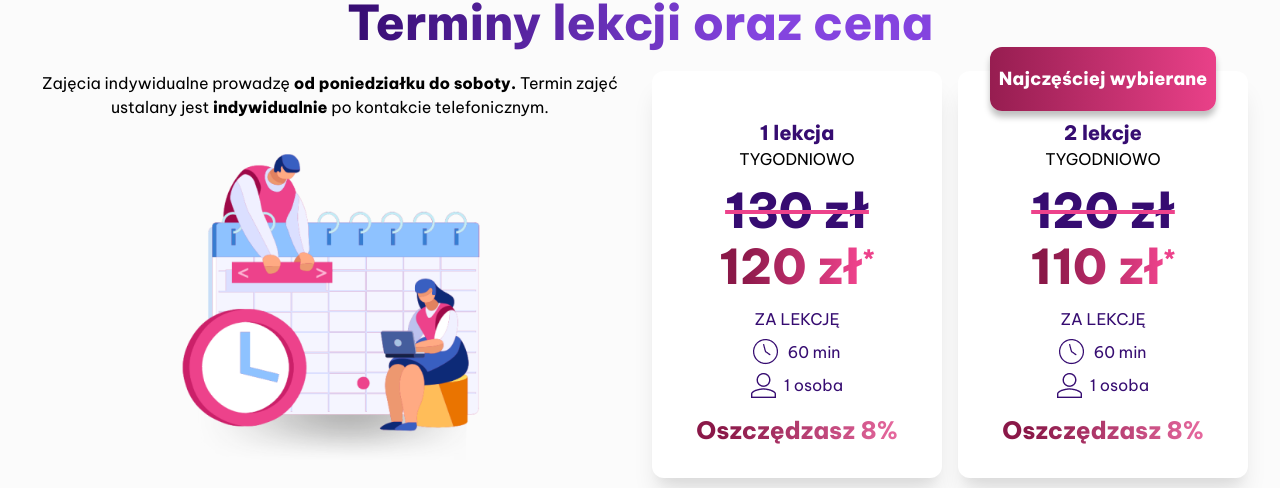
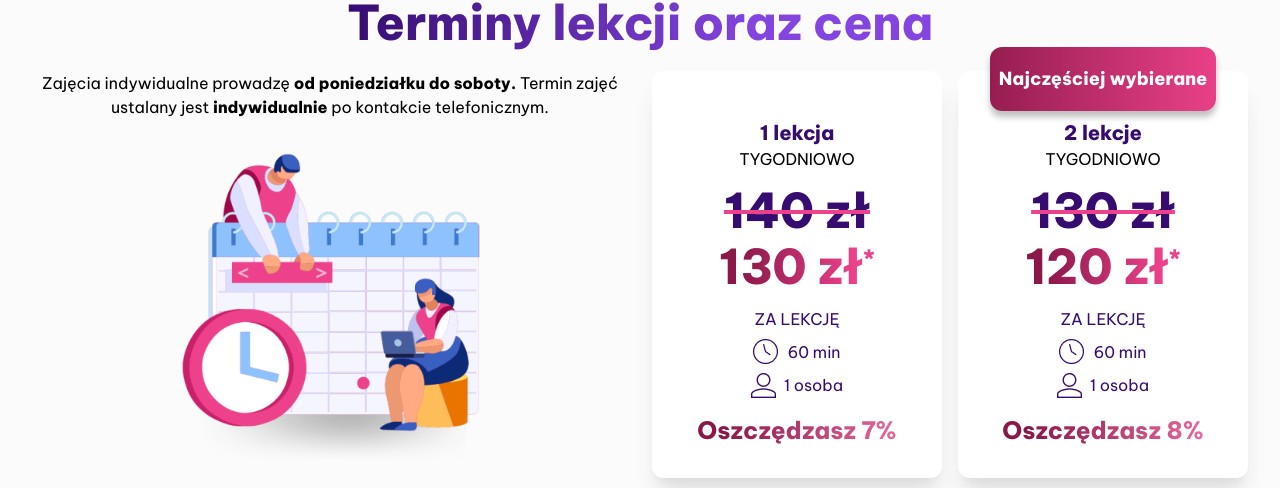
Before and after one commit to tomaszek92/matematyka-express, a Nuxt app: page /korepetycje in a window 1280 px wide. Shown: the part 1281-1769 px from the top of the page. Built offline with nearby package versions, Linux system fonts and the light colour scheme.

Commit message:
update prices

```diff
--- a/pages/korepetycje.vue
+++ b/pages/korepetycje.vue
@@ -103,8 +103,8 @@
         <template #description>
           <div class="grid grid-cols-1 md:grid-cols-2 gap-16 md:gap-4">
             <card
-              :promo-price="120"
-              :price="130"
+              :promo-price="130"
+              :price="140"
               :duration-in-min="60"
               people-count="1 osoba"
             >
@@ -117,8 +117,8 @@
               </template>
             </card>
             <card
-              :promo-price="110"
-              :price="120"
+              :promo-price="120"
+              :price="130"
               :duration-in-min="60"
               people-count="1 osoba"
             >
```
